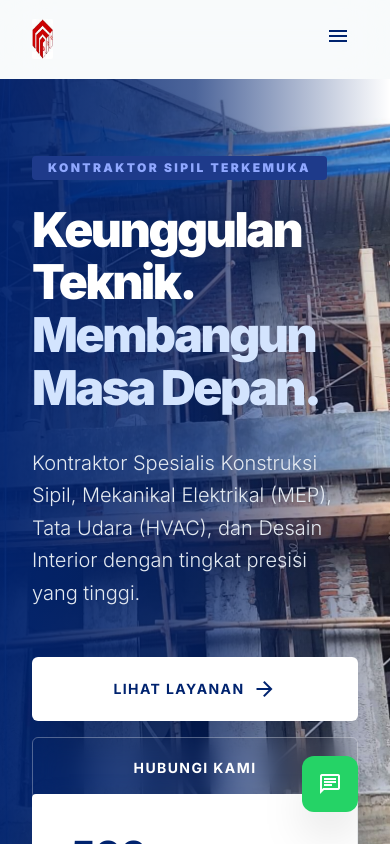
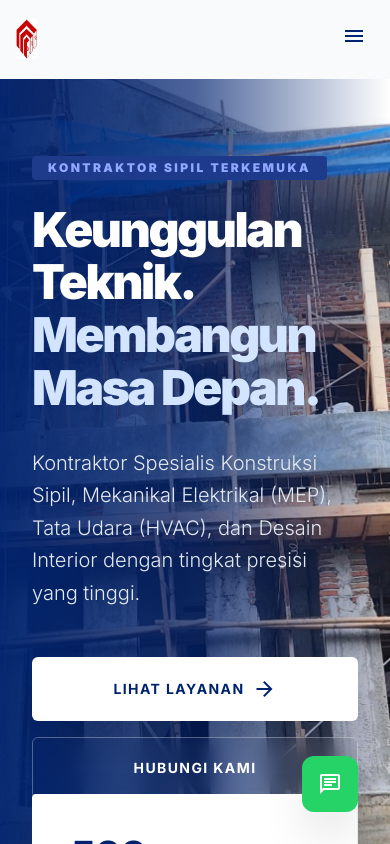
Before and after one commit to alfanafandi/bahana_totalindo, a Next.js app: page / in a window 390 px wide. Shown: the top 844 px of the page. Built offline with nearby package versions, Linux system fonts and the light colour scheme.

Commit message:
tambahan

```diff
--- a/src/app/globals.css
+++ b/src/app/globals.css
@@ -1,4 +1,6 @@
 @import "tailwindcss";
+
+@custom-variant dark (&:where(.dark, .dark *));
 
 @theme {
   --color-on-tertiary-fixed-variant: #773205;
--- a/src/components/partials/Navbar.tsx
+++ b/src/components/partials/Navbar.tsx
@@ -9,10 +9,10 @@ export default function Navbar() {
 
   return (
     <header className="bg-slate-50/80 dark:bg-slate-950/80 backdrop-blur-xl sticky top-0 z-50 transition-all duration-300">
-      <nav className="flex justify-between items-center px-8 py-4 max-w-full mx-auto">
+      <nav className="flex justify-between items-center px-4 sm:px-8 py-4 max-w-full mx-auto">
         <Link href="/" className="flex items-center gap-3">
           <img src="/assets/services/img21.jpg" alt="BTT Logo" className="h-10 w-auto object-contain rounded" />
-          <h1 className="text-xl font-black text-blue-900 dark:text-white tracking-tighter uppercase font-inter hidden sm:block">
+          <h1 className="text-xl font-black text-blue-900 dark:text-white tracking-tighter uppercase font-inter hidden lg:block">
             BAHANA TOTALINDO TEKNIK
           </h1>
         </Link>
```
